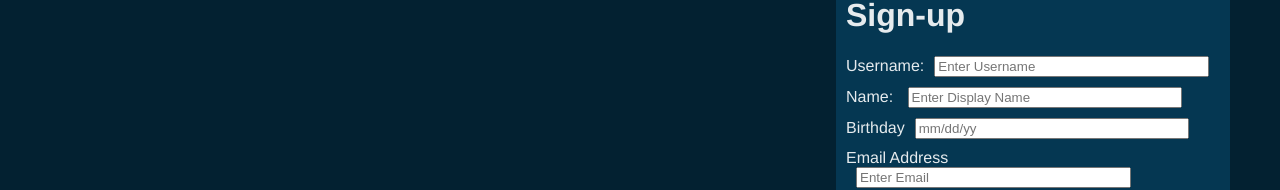
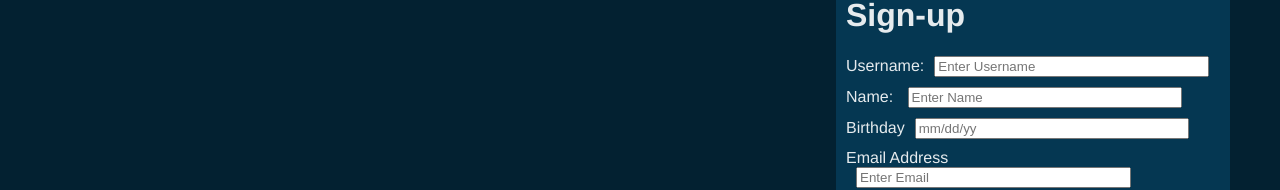
Before and after one commit to RuartRanosa/SocialMedia100, a React (Create React App) app in the folder client/: page / in a window 1280 px wide. Shown: the part 478-668 px from the top of the page. Built offline with nearby package versions, Linux system fonts and the light colour scheme.

Commit message:
Encryption added

```diff
--- a/client/src/Components/Navbar.js
+++ b/client/src/Components/Navbar.js
@@ -53,7 +53,7 @@ class Navbar extends Component {
                     <td>
                       <li key={r.userId}>
                         <div>
-                          <h5><span>{r.name}</span></h5>
+                          <h5><span>{r.username}<br/>{r.name}</span></h5>
                         </div>
                     </li>
                     </td>
--- a/client/src/Components/Register.js
+++ b/client/src/Components/Register.js
@@ -24,7 +24,7 @@ class Register extends Component {
         const user = {
             username: this.state.username,
             email: this.state.email,
-            name: this.state.ame,
+            name: this.state.name,
             password: this.state.password,
             birthday: this.state.birthday
         }
@@ -64,10 +64,10 @@ class Register extends Component {
                             <div>
                                 <label>Name: </label>
                                 <input type="text"
-                                    name = "display_name"
+                                    name = "name"
                                     class="signUpInputBox"
-                                    placeholder="Enter Display Name"
-                                    value={this.state.display_name}
+                                    placeholder="Enter Name"
+                                    value={this.state.name}
                                     onChange={this.onChange} />
                             </div>
                             <div>
```
Also changed, not shown: 2 other files (tests, documents, lock files or other folders).
